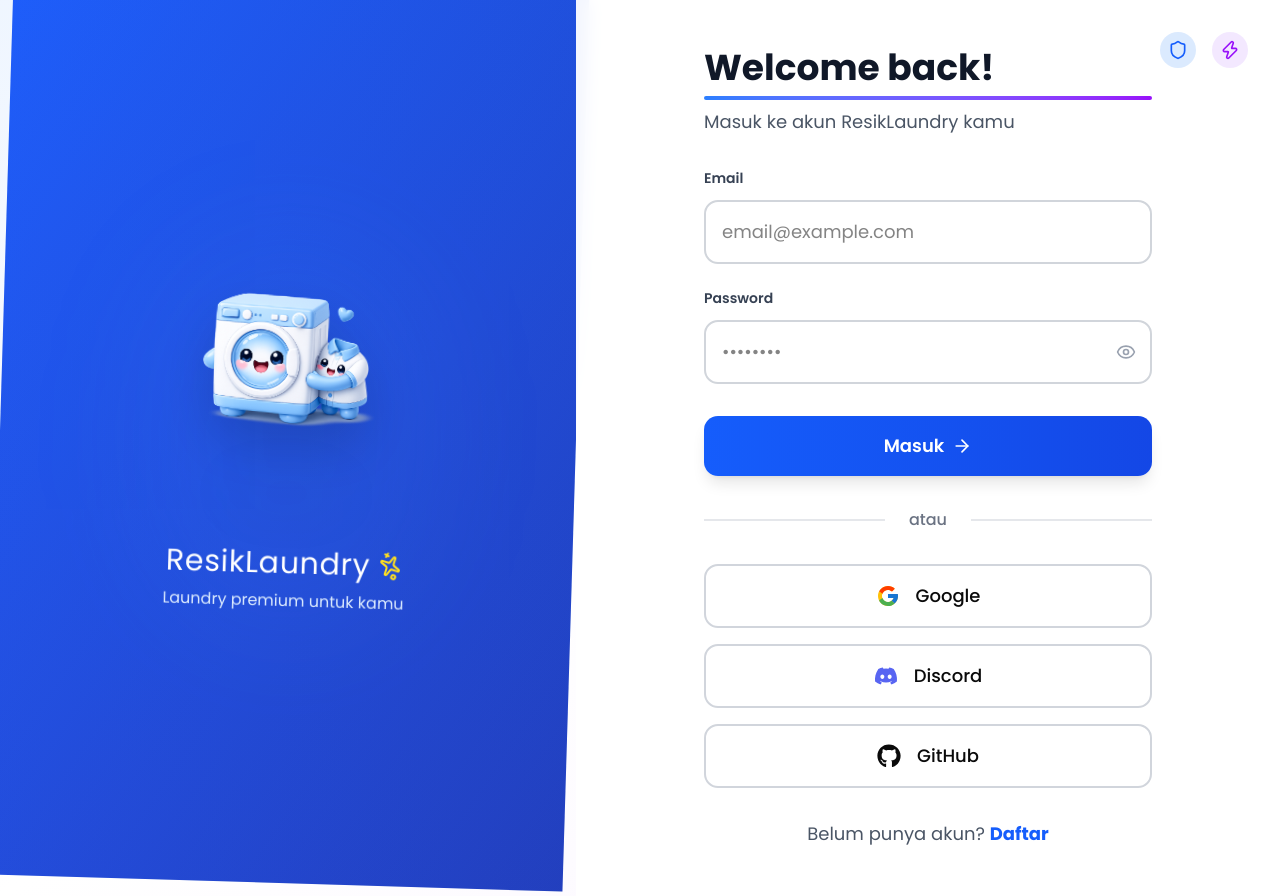
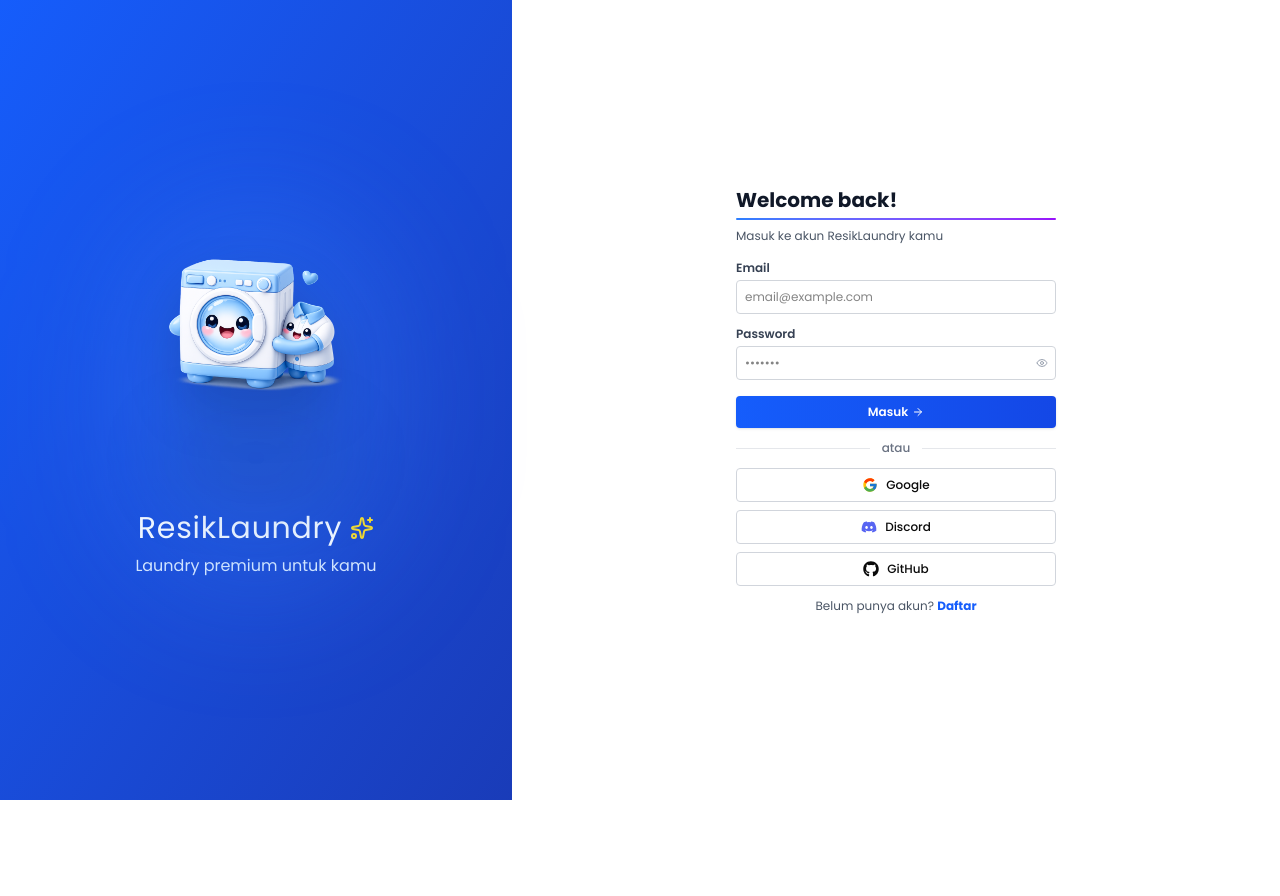
Before and after one commit to Varaaa-arch/WCC_UMKM-Laundry_Digital_Solution, a Next.js app: page /login in a window 1280 px wide. After the commit the page ends 800 px from the top, so only its background shows below. Built offline with nearby package versions, Linux system fonts and the light colour scheme.

Commit message:
fix: login-page

```diff
--- a/src/app/(auth)/login/page.tsx
+++ b/src/app/(auth)/login/page.tsx
@@ -3,7 +3,7 @@
 import React, { useState, useMemo } from 'react'
 import { motion, useReducedMotion, AnimatePresence } from 'framer-motion'
 import Image from 'next/image'
-import { Eye, EyeOff, Sparkles, Zap, Shield, ArrowRight, Loader2 } from 'lucide-react'
+import { Eye, EyeOff, Sparkles, ArrowRight, Loader2 } from 'lucide-react'
 import { FcGoogle } from "react-icons/fc"
 import { FaGithub } from "react-icons/fa"
 import { FaDiscord } from "react-icons/fa"
@@ -90,39 +90,6 @@
     }
   }
 
-  const mascotVariants = shouldReduceMotion ? {
-    hidden: {},
-    visible: {},
-    float: {}
-  } : {
-    hidden: {
-      y: 100,
-      opacity: 0,
-      rotate: -10,
-      scale: 0.8
-    },
-    visible: {
-      y: 0,
-      opacity: 1,
-      rotate: 0,
-      scale: 1,
-      transition: {
-        duration: 1.5,
-        ease: [0.22, 1, 0.36, 1] as const,
-        type: "spring" as const,
-        stiffness: 100
-      }
-    },
-    float: {
-      y: [0, -15, 0],
-      rotate: [0, 2, 0],
-      transition: {
-        duration: 4,
-        repeat: Infinity,
-        ease: "easeInOut" as const
-      }
-    }
-  }
 
   const buttonVariants = shouldReduceMotion ? {
     initial: {},
@@ -196,7 +163,7 @@
       variants={containerVariants}
       initial="hidden"
       animate="visible"
-      className="min-h-screen relative overflow-hidden bg-gradient-to-br from-blue-50 via-white to-purple-50"
+      className="min-h-screen relative overflow-hidden bg-linear-to-br from-blue-50 via-white to-purple-50"
     >
       {/* Animated Particles Background */}
       {!shouldReduceMotion && (
@@ -226,55 +193,14 @@
       )}
 
       <div className="flex flex-col lg:flex-row min-h-screen relative z-10">
-        {/* Left Panel - Mascot with Enhanced Animations */}
-        <motion.div
-          className="hidden lg:flex lg:w-[45%] bg-gradient-to-br from-blue-600 to-blue-800 relative items-center justify-center overflow-hidden"
-          variants={mascotVariants}
-          initial="hidden"
-          animate={["visible", "float"]}
-        >
-          {/* Animated Background Gradient */}
-          <motion.div
-            className="absolute inset-0 bg-gradient-to-tr from-blue-500/20 to-purple-500/20"
-            animate={{
-              background: [
-                "linear-gradient(45deg, rgba(59, 130, 246, 0.1), rgba(147, 51, 234, 0.1))",
-                "linear-gradient(45deg, rgba(147, 51, 234, 0.1), rgba(59, 130, 246, 0.1))",
-                "linear-gradient(45deg, rgba(59, 130, 246, 0.1), rgba(147, 51, 234, 0.1))"
-              ]
-            }}
-            transition={{
-              duration: 8,
-              repeat: Infinity,
-              ease: "easeInOut"
-            }}
-          />
+        {/* Left Panel - Mascot (Static) */}
+        <div className="hidden lg:flex lg:w-[40%] bg-linear-to-br from-blue-600 to-blue-800 relative items-center justify-center">
+          <div className="relative z-20 flex flex-col items-center">
+            {/* Glow Effect Behind Mascot (Static) */}
+            <div className="absolute -inset-4 bg-blue-400/20 rounded-full blur-3xl" />
 
-          <motion.div
-            variants={mascotVariants}
-            initial="hidden"
-            animate="visible"
-            className="relative z-20 flex flex-col items-center"
-          >
-            {/* Glow Effect Behind Mascot */}
-            <motion.div
-              className="absolute -inset-4 bg-blue-400/20 rounded-full blur-3xl"
-              animate={{
-                scale: [1, 1.2, 1],
-                opacity: [0.3, 0.6, 0.3]
-              }}
-              transition={{
-                duration: 3,
-                repeat: Infinity,
-                ease: "easeInOut"
-              }}
-            />
-
-            {/* Mascot Image */}
-            <motion.div
-              animate="float"
-              className="relative z-30"
-            >
+            {/* Mascot Image (Static) */}
+            <div className="relative z-30">
               <Image
                 src="/images/laundry-mascot.png"
                 alt="ResikLaundry Mascot"
@@ -283,81 +209,36 @@
                 className="object-contain drop-shadow-2xl"
                 priority
               />
-            </motion.div>
+            </div>
 
-            {/* Animated Ground Shadow */}
-            <motion.div
-              className="w-40 h-6 bg-black/30 rounded-full blur-2xl mt-6"
-              animate={{
-                scale: [1, 0.8, 1],
-                opacity: [0.5, 0.2, 0.5]
-              }}
-              transition={{
-                duration: 4,
-                repeat: Infinity,
-                ease: "easeInOut"
-              }}
-            />
+            {/* Ground Shadow (Static) */}
+            <div className="w-40 h-6 bg-black/30 rounded-full blur-2xl mt-6" />
 
-            {/* Brand Name with Sparkles */}
-            <motion.div
-              variants={itemVariants}
-              className="mt-10 text-center"
-            >
-              <motion.div
-                className="flex items-center justify-center gap-2 mb-2"
-                whileHover={{ scale: 1.1 }}
-              >
+            {/* Brand Name (Static) */}
+            <div className="mt-10 text-center">
+              <div className="flex items-center justify-center gap-2 mb-2">
                 <h2 className="text-white text-3xl font-light tracking-wide">ResikLaundry</h2>
-                <motion.div
-                  animate={{ rotate: [0, 360] }}
-                  transition={{ duration: 3, repeat: Infinity, ease: "linear" }}
-                >
-                  <Sparkles className="w-6 h-6 text-yellow-300" />
-                </motion.div>
-              </motion.div>
+                <Sparkles className="w-6 h-6 text-yellow-300" />
+              </div>
               <p className="text-blue-100 text-base">Laundry premium untuk kamu</p>
-            </motion.div>
-          </motion.div>
-        </motion.div>
+            </div>
+          </div>
+        </div>
 
-        {/* Right Panel - Enhanced Form */}
+        {/* Right Panel - Compact Form */}
         <motion.div
-          className="lg:w-[55%] bg-white/95 backdrop-blur-sm min-h-screen flex items-center justify-center p-8 lg:p-12 relative"
+          className="lg:w-[60%] bg-white/95 backdrop-blur-sm min-h-screen flex items-center justify-center p-3 lg:p-4 relative"
           variants={itemVariants}
         >
-          {/* Floating Icons */}
-          <motion.div
-            className="absolute top-8 right-8 flex gap-4"
-            initial={{ opacity: 0, x: 20 }}
-            animate={{ opacity: 1, x: 0 }}
-            transition={{ delay: 1, duration: 0.6 }}
-          >
-            <motion.div
-              whileHover={{ scale: 1.2, rotate: 15 }}
-              whileTap={{ scale: 0.9 }}
-              className="p-2 bg-blue-100 rounded-full"
-            >
-              <Shield className="w-5 h-5 text-blue-600" />
-            </motion.div>
-            <motion.div
-              whileHover={{ scale: 1.2, rotate: -15 }}
-              whileTap={{ scale: 0.9 }}
-              className="p-2 bg-purple-100 rounded-full"
-            >
-              <Zap className="w-5 h-5 text-purple-600" />
-            </motion.div>
-          </motion.div>
-
           <motion.div
             variants={itemVariants}
-            className="w-full max-w-md"
+            className="w-full max-w-xs"
           >
-            {/* Heading with Animated Underline */}
+            {/* Heading */}
             <motion.div variants={itemVariants} className="mb-2">
-              <h1 className="text-4xl font-bold text-gray-900 mb-2">Welcome back!</h1>
+              <h1 className="text-xl font-bold text-gray-900 mb-1">Welcome back!</h1>
               <motion.div
-                className="h-1 bg-gradient-to-r from-blue-500 to-purple-600 rounded-full"
+                className="h-0.5 bg-linear-to-r from-blue-500 to-purple-600 rounded-full"
                 initial={{ width: 0 }}
                 animate={{ width: "100%" }}
                 transition={{ delay: 0.5, duration: 0.8 }}
@@ -367,29 +248,21 @@
             {/* Subtext */}
             <motion.p
               variants={itemVariants}
-              className="text-gray-600 mb-8 text-lg"
+              className="text-gray-600 mb-4 text-xs"
             >
               Masuk ke akun ResikLaundry kamu
             </motion.p>
 
-            {/* Email Input with Enhanced Animation */}
+            {/* Email Input */}
             <motion.div
               variants={itemVariants}
-              className="mb-6"
+              className="mb-3"
             >
               <motion.label
-                className="block text-sm font-semibold text-gray-700 mb-3 flex items-center gap-2"
-                animate={{ x: isFocused === 'email' ? 5 : 0 }}
+                className="block text-xs font-semibold text-gray-700 mb-1"
+                animate={{ x: isFocused === 'email' ? 3 : 0 }}
               >
                 Email
-                {isFocused === 'email' && (
-                  <motion.div
-                    animate={{ scale: [1, 1.2, 1] }}
-                    transition={{ duration: 0.3 }}
-                  >
-                    <Sparkles className="w-4 h-4 text-blue-500" />
-                  </motion.div>
-                )}
               </motion.label>
               <motion.input
                 variants={inputVariants}
@@ -399,29 +272,21 @@
                 onChange={(e) => setEmail(e.target.value)}
                 onFocus={() => setIsFocused('email')}
                 onBlur={() => setIsFocused('')}
-                className="w-full px-4 py-4 border-2 border-gray-300 rounded-xl outline-none transition-all text-lg"
+                className="w-full px-2 py-2 border border-gray-300 rounded outline-none transition-all text-xs"
                 placeholder="email@example.com"
               />
             </motion.div>
 
-            {/* Password Input with Enhanced Animation */}
+            {/* Password Input */}
             <motion.div
               variants={itemVariants}
-              className="mb-8"
+              className="mb-4"
             >
               <motion.label
-                className="block text-sm font-semibold text-gray-700 mb-3 flex items-center gap-2"
-                animate={{ x: isFocused === 'password' ? 5 : 0 }}
+                className="block text-xs font-semibold text-gray-700 mb-1"
+                animate={{ x: isFocused === 'password' ? 3 : 0 }}
               >
                 Password
-                {isFocused === 'password' && (
-                  <motion.div
-                    animate={{ scale: [1, 1.2, 1] }}
-                    transition={{ duration: 0.3 }}
-                  >
-                    <Shield className="w-4 h-4 text-blue-500" />
-                  </motion.div>
-                )}
               </motion.label>
               <div className="relative">
                 <motion.input
@@ -432,15 +297,15 @@
                   onChange={(e) => setPassword(e.target.value)}
                   onFocus={() => setIsFocused('password')}
                   onBlur={() => setIsFocused('')}
-                  className="w-full px-4 py-4 pr-14 border-2 border-gray-300 rounded-xl outline-none transition-all text-lg"
-                  placeholder="••••••••"
+                  className="w-full px-2 py-2 pr-8 border border-gray-300 rounded outline-none transition-all text-xs"
+                  placeholder="•••••••"
                 />
                 <motion.button
                   whileHover={{ scale: 1.1 }}
                   whileTap={{ scale: 0.9 }}
                   type="button"
                   onClick={() => setShowPassword(!showPassword)}
-                  className="absolute right-3 top-1/2 -translate-y-1/2 text-gray-400 hover:text-gray-600 transition-colors p-1"
+                  className="absolute right-2 top-1/2 -translate-y-1/2 text-gray-400 hover:text-gray-600 transition-colors"
                 >
                   <AnimatePresence mode="wait">
                     {showPassword ? (
@@ -451,7 +316,7 @@
                         exit={{ rotate: 90, opacity: 0 }}
                         transition={{ duration: 0.2 }}
                       >
-                        <EyeOff className="w-5 h-5" />
+                        <EyeOff className="w-3 h-3" />
                       </motion.div>
                     ) : (
                       <motion.div
@@ -461,7 +326,7 @@
                         exit={{ rotate: -90, opacity: 0 }}
                         transition={{ duration: 0.2 }}
                       >
-                        <Eye className="w-5 h-5" />
+                        <Eye className="w-3 h-3" />
                       </motion.div>
                     )}
                   </AnimatePresence>
@@ -469,14 +334,14 @@
               </div>
             </motion.div>
 
-            {/* Submit Button with Loading State */}
+            {/* Submit Button */}
             <motion.button
               variants={buttonVariants}
               whileHover="hover"
               whileTap="tap"
               onClick={handleLogin}
               disabled={isLoading}
-              className="w-full bg-gradient-to-r from-blue-600 to-blue-700 text-white py-4 rounded-xl font-semibold text-lg flex items-center justify-center gap-3 disabled:opacity-70 disabled:cursor-not-allowed shadow-lg"
+              className="w-full bg-linear-to-r from-blue-600 to-blue-700 text-white py-2 rounded font-semibold text-xs flex items-center justify-center gap-1 disabled:opacity-70 disabled:cursor-not-allowed shadow mb-3"
             >
               <AnimatePresence mode="wait">
                 {isLoading ? (
@@ -487,7 +352,7 @@
                     exit={{ opacity: 0, scale: 0.5 }}
                     transition={{ duration: 0.2 }}
                   >
-                    <Loader2 className="w-5 h-5 animate-spin" />
+                    <Loader2 className="w-3 h-3 animate-spin" />
                   </motion.div>
                 ) : (
                   <motion.div
@@ -496,19 +361,19 @@
                     animate={{ opacity: 1, x: 0 }}
                     exit={{ opacity: 0, x: 20 }}
                     transition={{ duration: 0.3 }}
-                    className="flex items-center gap-2"
+                    className="flex items-center gap-1"
                   >
                     <span>Masuk</span>
-                    <ArrowRight className="w-5 h-5" />
+                    <ArrowRight className="w-3 h-3" />
                   </motion.div>
                 )}
               </AnimatePresence>
             </motion.button>
 
-            {/* Enhanced Divider */}
+            {/* Divider */}
             <motion.div
               variants={itemVariants}
-              className="relative my-8"
+              className="relative my-3"
             >
               <motion.div
                 className="absolute inset-0 flex items-center"
@@ -516,7 +381,7 @@
                 animate={{ scaleX: 1 }}
                 transition={{ delay: 0.8, duration: 0.6 }}
               >
-                <div className="w-full border-t-2 border-gray-200"></div>
+                <div className="w-full border-t border-gray-200"></div>
               </motion.div>
               <motion.div
                 className="relative flex justify-center"
@@ -524,26 +389,21 @@
                 animate={{ opacity: 1, y: 0 }}
                 transition={{ delay: 1, duration: 0.4 }}
               >
-                <span className="px-6 bg-white text-gray-500 font-medium">atau</span>
+                <span className="px-3 bg-white text-gray-500 font-medium text-xs">atau</span>
               </motion.div>
             </motion.div>
 
-            {/* Enhanced Social Login Buttons */}
-            <motion.div variants={itemVariants} className="space-y-4 mb-8">
+            {/* Social Login Buttons */}
+            <motion.div variants={itemVariants} className="space-y-2 mb-3">
               {/* Google */}
               <motion.button
                 variants={socialButtonVariants}
                 whileHover="hover"
                 whileTap="tap"
                 onClick={() => handleSocialLogin('google')}
-                className="w-full flex items-center justify-center gap-4 px-6 py-4 border-2 border-gray-300 rounded-xl hover:border-blue-400 transition-all text-lg font-medium group"
+                className="w-full flex items-center justify-center gap-2 px-3 py-2 border border-gray-300 rounded hover:border-blue-400 transition-all text-xs font-medium"
               >
-                <motion.div
-                  whileHover={{ rotate: 360 }}
-                  transition={{ duration: 0.6 }}
-                >
-                  <FcGoogle className="w-6 h-6" />
-                </motion.div>
+                <FcGoogle className="w-4 h-4" />
                 <span>Google</span>
               </motion.button>
 
@@ -553,14 +413,9 @@
                 whileHover="hover"
                 whileTap="tap"
                 onClick={() => handleSocialLogin('discord')}
-                className="w-full flex items-center justify-center gap-4 px-6 py-4 border-2 border-gray-300 rounded-xl hover:border-[#5865F2] transition-all text-lg font-medium"
+                className="w-full flex items-center justify-center gap-2 px-3 py-2 border border-gray-300 rounded hover:border-[#5865F2] transition-all text-xs font-medium"
               >
-                <motion.div
-                  whileHover={{ scale: 1.2 }}
-                  transition={{ duration: 0.3 }}
-                >
-                  <FaDiscord className="w-6 h-6 text-[#5865F2]" />
-                </motion.div>
+                <FaDiscord className="w-4 h-4 text-[#5865F2]" />
                 <span>Discord</span>
               </motion.button>
 
@@ -570,22 +425,17 @@
                 whileHover="hover"
                 whileTap="tap"
                 onClick={() => handleSocialLogin('github')}
-                className="w-full flex items-center justify-center gap-4 px-6 py-4 border-2 border-gray-300 rounded-xl hover:border-gray-800 transition-all text-lg font-medium"
+                className="w-full flex items-center justify-center gap-2 px-3 py-2 border border-gray-300 rounded hover:border-gray-800 transition-all text-xs font-medium"
               >
-                <motion.div
-                  whileHover={{ rotate: [0, -10, 10, 0] }}
-                  transition={{ duration: 0.5 }}
-                >
-                  <FaGithub className="w-6 h-6" />
-                </motion.div>
+                <FaGithub className="w-4 h-4" />
                 <span>GitHub</span>
               </motion.button>
             </motion.div>
 
-            {/* Enhanced Footer */}
+            {/* Footer */}
             <motion.p
               variants={itemVariants}
-              className="text-center text-gray-600 text-lg"
+              className="text-center text-gray-600 text-xs"
             >
               Belum punya akun?{" "}
               <motion.button
```
